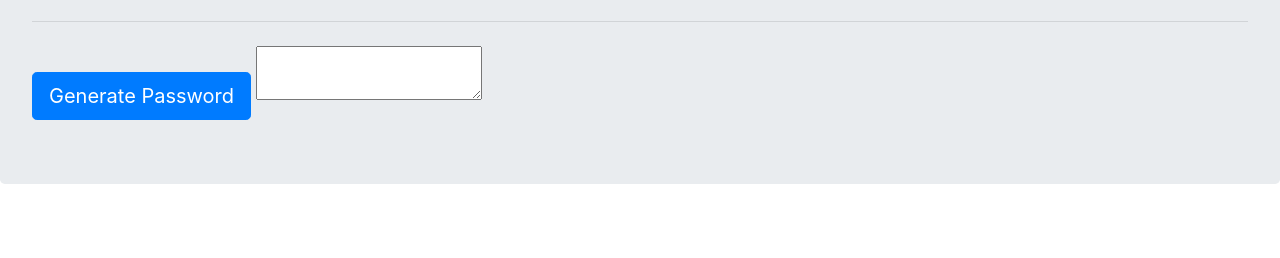
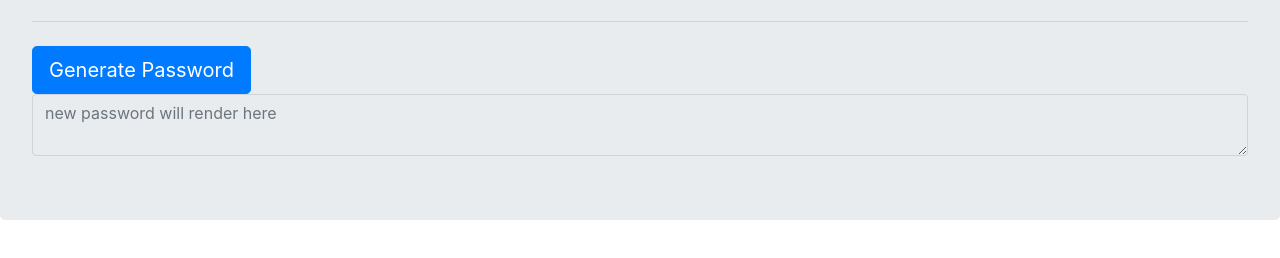
Before and after one commit to tdj03001/Password-Generator, a plain HTML site: page index.html in a window 1280 px wide. Shown: the part 134-392 px from the top of the page. Drawn offline with nearby package versions, Linux system fonts and the light colour scheme.

Commit message:
reformatted textarea

```diff
--- a/index.html
+++ b/index.html
@@ -14,7 +14,7 @@
     <hr class="my-4">
     <p></p>
     <button id="generateButton" class="btn btn-primary btn-lg" href="#" role="button" onclick="promptUser()" onkeydown="promptUser">Generate Password</button>
-    <textarea id="textarea" readonly></textarea>
+    <textarea id="textarea" class="form-control" placeholder="new password will render here" readonly ></textarea>
     <script src="script.js"></script>
   </div>
 </body>
```
